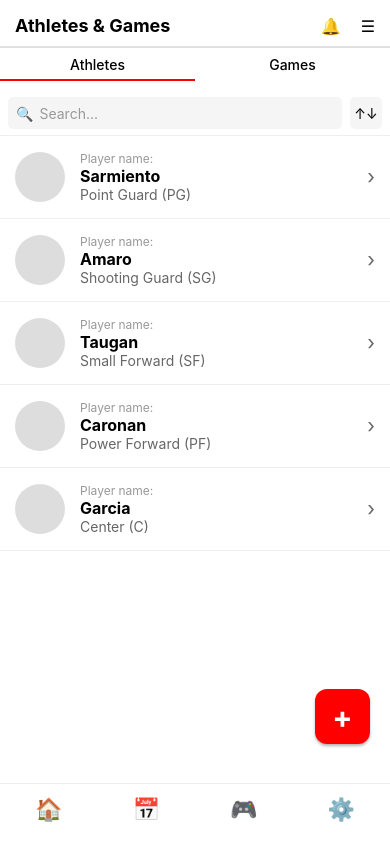
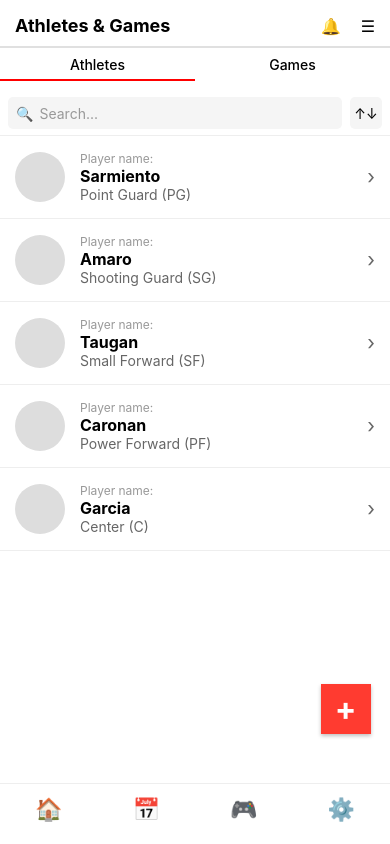
Before and after one commit to renpiad/athlete-monitoring-module, a React Native app: screen / in a window 390 px wide. Built offline with nearby package versions, Linux system fonts and the light colour scheme.

Commit message:
Modal added

```diff
--- /dev/null
+++ b/views/components/AddAthleteForm.js
@@ -0,0 +1,178 @@
+import React, { useState } from "react";
+import {
+  View,
+  Text,
+  TextInput,
+  StyleSheet,
+  Modal,
+  TouchableOpacity,
+  Platform,
+} from "react-native";
+import { Picker } from "@react-native-picker/picker";
+
+const positions = [
+  "Point Guard (PG)",
+  "Shooting Guard (SG)",
+  "Small Forward (SF)",
+  "Power Forward (PF)",
+  "Center (C)",
+];
+
+const AddAthleteForm = ({ visible, onClose, onSubmit }) => {
+  const [name, setName] = useState("");
+  const [position, setPosition] = useState(positions[0]);
+
+  const handleSubmit = () => {
+    if (name.trim()) {
+      onSubmit({ name: name.trim(), position });
+      setName("");
+      setPosition(positions[0]);
+      onClose();
+    }
+  };
+
+  return (
+    <Modal
+      visible={visible}
+      animationType="slide"
+      transparent={true}
+      onRequestClose={onClose}
+    >
+      <View style={styles.modalOverlay}>
+        <View style={styles.modalContent}>
+          <Text style={styles.title}>Add New Athlete</Text>
+
+          <View style={styles.inputContainer}>
+            <Text style={styles.label}>Name</Text>
+            <TextInput
+              style={styles.input}
+              value={name}
+              onChangeText={setName}
+              placeholder="Enter athlete name"
+              placeholderTextColor="#999"
+            />
+          </View>
+
+          <View style={styles.inputContainer}>
+            <Text style={styles.label}>Position</Text>
+            <View style={styles.pickerContainer}>
+              <Picker
+                selectedValue={position}
+                onValueChange={(itemValue) => setPosition(itemValue)}
+                style={styles.picker}
+              >
+                {positions.map((pos) => (
+                  <Picker.Item key={pos} label={pos} value={pos} />
+                ))}
+              </Picker>
+            </View>
+          </View>
+
+          <View style={styles.buttonContainer}>
+            <TouchableOpacity
+              style={[styles.button, styles.cancelButton]}
+              onPress={onClose}
+            >
+              <Text style={styles.buttonText}>Cancel</Text>
+            </TouchableOpacity>
+            <TouchableOpacity
+              style={[styles.button, styles.submitButton]}
+              onPress={handleSubmit}
+            >
+              <Text style={[styles.buttonText, styles.submitButtonText]}>
+                Add Athlete
+              </Text>
+            </TouchableOpacity>
+          </View>
+        </View>
+      </View>
+    </Modal>
+  );
+};
+
+const styles = StyleSheet.create({
+  modalOverlay: {
+    flex: 1,
+    backgroundColor: "rgba(0, 0, 0, 0.5)",
+    justifyContent: "center",
+    alignItems: "center",
+  },
+  modalContent: {
+    backgroundColor: "white",
+    borderRadius: 15,
+    padding: 20,
+    width: "90%",
+    maxWidth: 400,
+  },
+  title: {
+    fontSize: 20,
+    fontWeight: "bold",
+    marginBottom: 20,
+    textAlign: "center",
+    color: "#003366",
+  },
+  inputContainer: {
+    marginBottom: 15,
+  },
+  label: {
+    fontSize: 16,
+    marginBottom: 5,
+    color: "#666",
+  },
+  input: {
+    borderWidth: 1,
+    borderColor: "#ddd",
+    borderRadius: 8,
+    padding: 12,
+    fontSize: 16,
+    backgroundColor: "#fff",
+  },
+  pickerContainer: {
+    borderWidth: 1,
+    borderColor: "#ddd",
+    borderRadius: 8,
+    backgroundColor: "#fff",
+    ...Platform.select({
+      ios: {
+        paddingVertical: 8,
+      },
+    }),
+  },
+  picker: {
+    ...Platform.select({
+      ios: {
+        height: 150,
+      },
+      android: {
+        height: 50,
+      },
+    }),
+  },
+  buttonContainer: {
+    flexDirection: "row",
+    justifyContent: "space-between",
+    marginTop: 20,
+  },
+  button: {
+    flex: 1,
+    padding: 15,
+    borderRadius: 8,
+    alignItems: "center",
+    marginHorizontal: 5,
+  },
+  cancelButton: {
+    backgroundColor: "#f2f2f2",
+  },
+  submitButton: {
+    backgroundColor: "#003366",
+  },
+  buttonText: {
+    fontSize: 16,
+    fontWeight: "600",
+  },
+  submitButtonText: {
+    color: "#fff",
+  },
+});
+
+export default AddAthleteForm;
--- a/views/components/AddButton.js
+++ b/views/components/AddButton.js
@@ -1,54 +1,45 @@
 import React from "react";
-import {
-  TouchableOpacity,
-  Text,
-  StyleSheet,
-  Platform,
-  Dimensions,
-} from "react-native";
-import { useSafeAreaInsets } from "react-native-safe-area-context";
+import { TouchableOpacity, Text, StyleSheet, Dimensions } from "react-native";
 
-const AddButton = ({ onPress, style }) => {
-  const insets = useSafeAreaInsets();
-  const { width } = Dimensions.get("window");
-
-  // Calculate bottom position based on safe area
-  const bottomPosition =
-    Platform.OS === "ios" ? Math.max(insets.bottom, 20) + 40 : 100;
-
+const AddButton = ({ onPress }) => {
   return (
-    <TouchableOpacity
-      style={[styles.addButton, { bottom: bottomPosition }, style]}
-      onPress={onPress}
-    >
+    <TouchableOpacity style={styles.addButton} onPress={onPress}>
       <Text style={styles.addButtonText}>+</Text>
     </TouchableOpacity>
   );
 };
 
+const windowWidth = Dimensions.get("window").width;
+const buttonSize = Math.min(windowWidth * 0.13, 50); // 13% of screen width, max 50px
+
 const styles = StyleSheet.create({
   addButton: {
-    position: "absolute",
-    right: 20,
-    width: 55,
-    height: 55,
-    backgroundColor: "red",
-    borderRadius: 12,
-    elevation: 5,
-    shadowColor: "#000000",
-    shadowOffset: { width: 0, height: 2 },
-    shadowOpacity: 0.3,
-    shadowRadius: 3,
+    position: "relative",
+    alignSelf: "flex-end",
+    marginRight: windowWidth * 0.05, // 5% of screen width
+    marginBottom: 20,
+    width: buttonSize,
+    height: buttonSize,
+    backgroundColor: "#FF3B30",
     justifyContent: "center",
     alignItems: "center",
-    zIndex: 999,
+    elevation: 5,
+    shadowColor: "#000",
+    shadowOffset: {
+      width: 0,
+      height: 2,
+    },
+    shadowOpacity: 0.25,
+    shadowRadius: 3.84,
   },
   addButtonText: {
+    fontSize: buttonSize * 0.64, // 64% of button size
     color: "#FFFFFF",
-    fontSize: 30,
     fontWeight: "bold",
+    lineHeight: buttonSize * 0.64,
     textAlign: "center",
-    lineHeight: 30,
+    includeFontPadding: false,
+    textAlignVertical: "center",
   },
 });
 
--- a/views/screens/AthletesScreen.js
+++ b/views/screens/AthletesScreen.js
@@ -3,11 +3,14 @@ import { FlatList, View, StyleSheet } from "react-native";
 import AthleteController from "../../controllers/AthleteController";
 import AthleteItem from "../components/AthleteItem";
 import SearchBar from "../components/SearchBar";
+import AddAthleteForm from "../components/AddAthleteForm";
+import AddButton from "../components/AddButton";
 
 const AthletesScreen = ({ onAthleteSelect }) => {
   const [athletes, setAthletes] = useState([]);
   const [sortAscending, setSortAscending] = useState(true);
-  // I changed this negros life
+  const [showAddForm, setShowAddForm] = useState(false);
+
   useEffect(() => {
     // Load initial data
     setAthletes(AthleteController.getAthletes());
@@ -28,6 +31,11 @@ const AthletesScreen = ({ onAthleteSelect }) => {
     }
   };
 
+  const handleAddAthlete = (newAthlete) => {
+    const addedAthlete = AthleteController.addAthlete(newAthlete);
+    setAthletes(AthleteController.getAthletes());
+  };
+
   return (
     <View style={styles.container}>
       <SearchBar onSearch={handleSearch} onSort={handleSort} />
@@ -39,6 +47,12 @@ const AthletesScreen = ({ onAthleteSelect }) => {
         keyExtractor={(item) => item.id}
         style={styles.list}
         contentContainerStyle={styles.listContent}
+      />
+      <AddButton onPress={() => setShowAddForm(true)} />
+      <AddAthleteForm
+        visible={showAddForm}
+        onClose={() => setShowAddForm(false)}
+        onSubmit={handleAddAthlete}
       />
     </View>
   );
--- a/views/screens/GameReportScreen.js
+++ b/views/screens/GameReportScreen.js
@@ -1,4 +1,4 @@
-import React from "react";
+import React, { useState, useEffect } from "react";
 import {
   View,
   Text,
--- a/views/screens/MainScreen.js
+++ b/views/screens/MainScreen.js
@@ -106,7 +106,6 @@ const MainScreen = () => {
                 <GamesScreen onGameSelect={handleGameSelect} />
               )}
             </View>
-            <AddButton onPress={handleAddButton} />
             <BottomNavBar
               activeTab={activeTab === "Athletes" ? "home" : "calendar"}
             />
```
